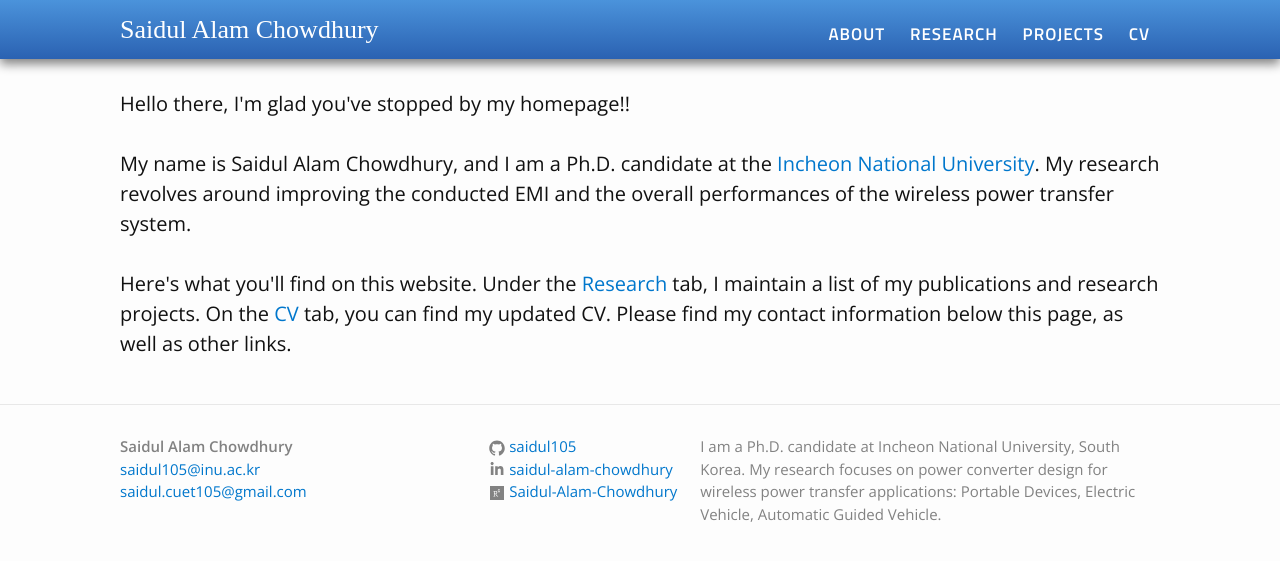
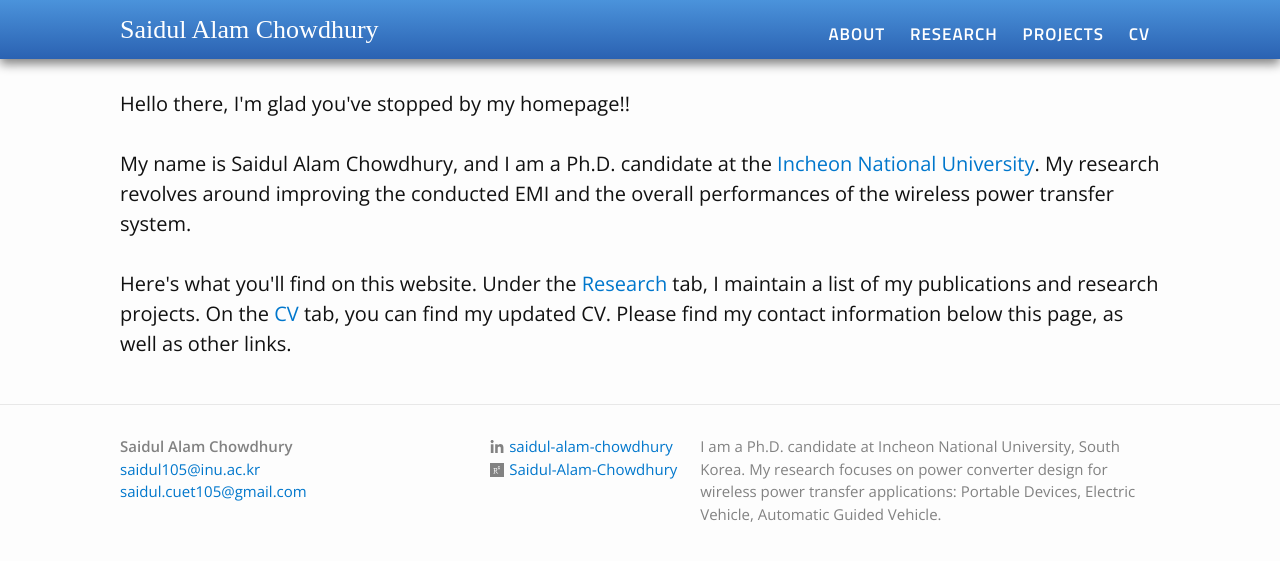
Before and after one commit to saidul105/saidul105.github.io, a Jekyll site: the page built from index.html, in a window 1280 px wide. Shown: the top 561 px of the page. Built offline with Jekyll 4.4.1, drawn with Linux system fonts in a browser that asks for light colours.

Commit message:
Update _config.yml

```diff
--- a/_config.yml
+++ b/_config.yml
@@ -11,7 +11,7 @@
 url: "" # the base hostname & protocol for your site
 
 # twitter_username: jekyllrb
-github_username: saidul105
+googlescholar_username: Saidul Alam Chowdhury
 linkedin_username: saidul-alam-chowdhury
 researchgate_username: Saidul-Alam-Chowdhury
 # feel free to add other links here; you will have to add the SVG icon in _layouts/footer.html
```
